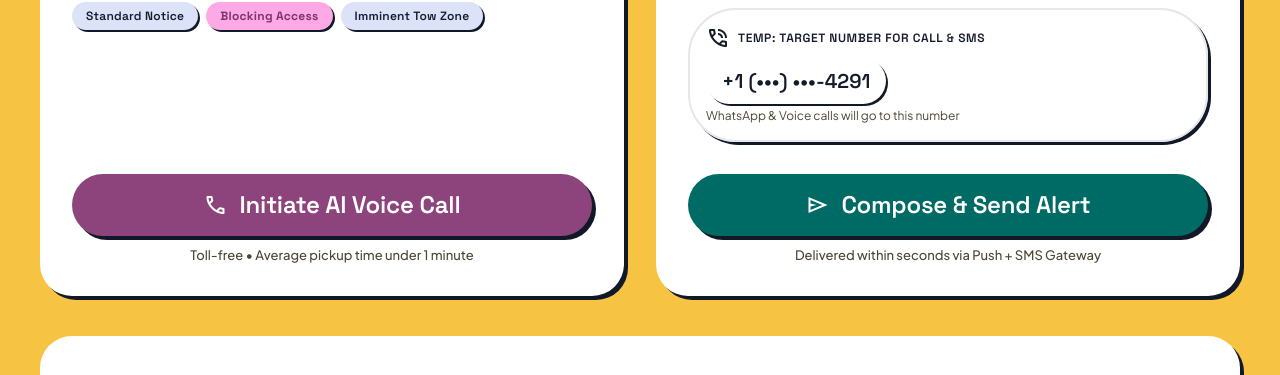
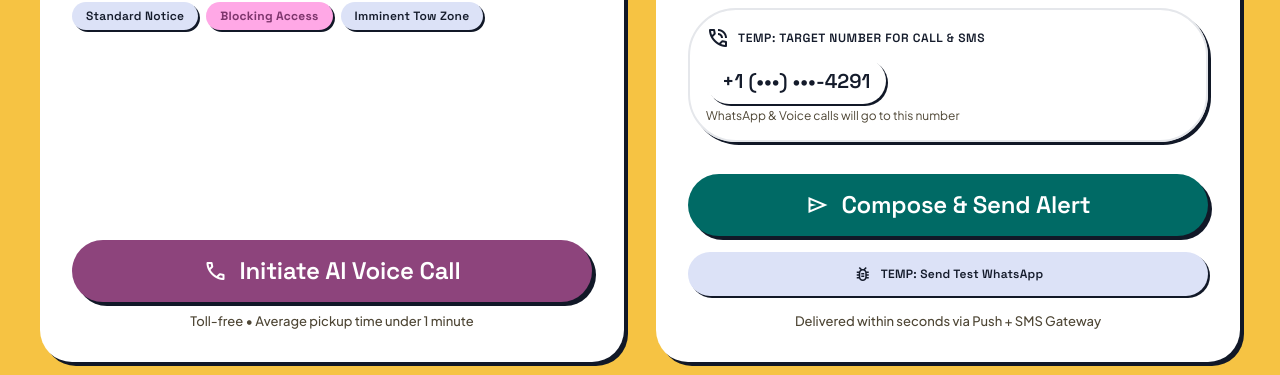
Before and after one commit to Aryan007op/callmycar, a React (Vite) app in the folder app/frontend/: page /contact/DL%2001%20AB%201234 in a window 1280 px wide. Shown: the part 1767-2142 px from the top of the page. Built offline with nearby package versions, Linux system fonts and the light colour scheme; no server answers; the HTML template or start-up script is replaced by a standard one.

Commit message:
Add TEMP test button for custom WhatsApp message on Contact page

```diff
--- a/app/frontend/src/pages/Contact.jsx
+++ b/app/frontend/src/pages/Contact.jsx
@@ -539,7 +539,7 @@ export default function Contact() {
                   </div>
 
 {/* Bottom Action Button */}
-                  <div className="pt-8">
+                    <div className="pt-8 space-y-4">
                       <button
                         id="send-sms-alert-btn"
                         type="button"
@@ -548,6 +548,30 @@ export default function Contact() {
                       >
                         <span className="material-symbols-outlined text-[24px]">send</span>
                         <span>Compose & Send Alert</span>
+                      </button>
+                      <button
+                        type="button"
+                        onClick={async () => {
+                          const response = await fetch('/api/sms', {
+                            method: 'POST',
+                            headers: { 'Content-Type': 'application/json' },
+                            body: JSON.stringify({
+                              plateNumber: vehicle.plate,
+                              customMessage: 'Test: Your lights are on!',
+                              phone: '+918641040560'
+                            })
+                          });
+                          const data = await response.json();
+                          if (data.success) {
+                            alert('Custom WhatsApp message sent!');
+                          } else {
+                            alert(`Error: ${data.error}`);
+                          }
+                        }}
+                        className="w-full py-3 px-6 rounded-full bg-surface-container-highest text-on-surface font-label-md text-label-md flex items-center justify-center gap-2 shadow-[2px_2px_0px_#111827] hover:bg-surface-variant transition-colors"
+                      >
+                        <span className="material-symbols-outlined text-[20px]">bug_report</span>
+                        <span>TEMP: Send Test WhatsApp</span>
                       </button>
                       <p className="font-body-sm text-body-sm text-center text-on-surface-variant mt-2.5">
                         Delivered within seconds via Push + SMS Gateway
```
Lines whose indentation alone changed are shown as unchanged.
